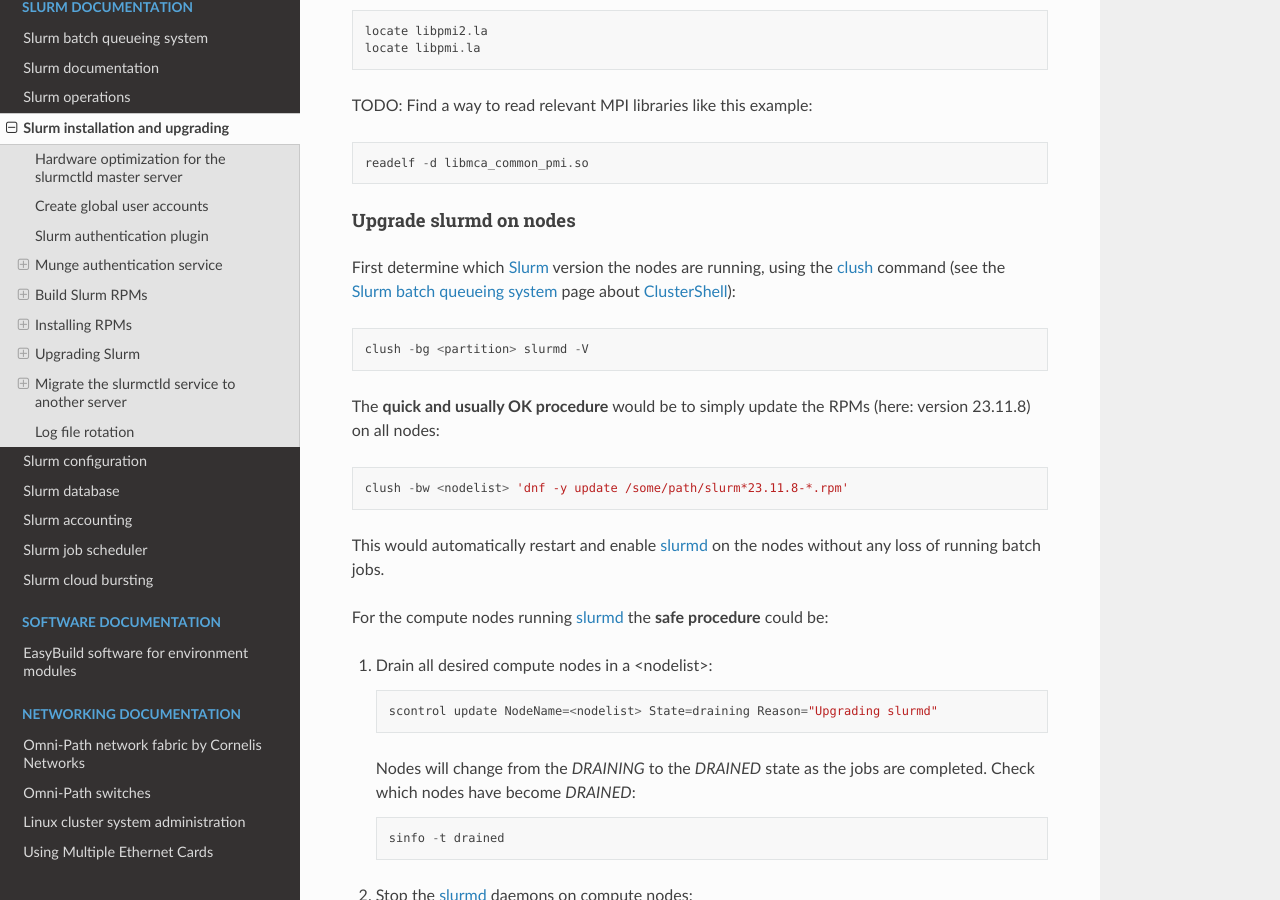
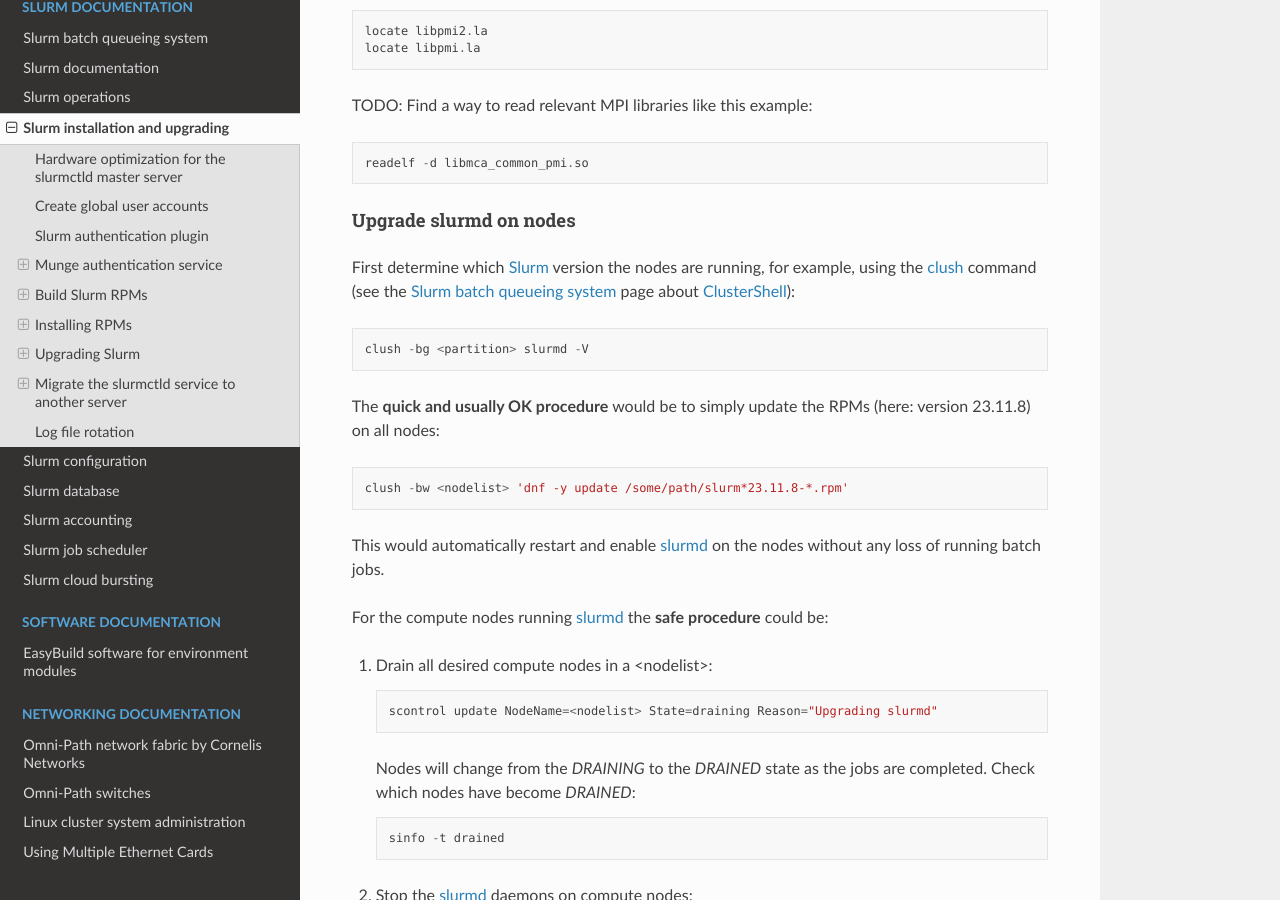
Before and after one commit to OleHolmNielsen/Niflheim_system, a Sphinx documentation site: the page built from docs/Slurm_installation.rst, in a window 1280 px wide and 900 px high, scrolled down 18186 px. Built offline with Sphinx 7.4.7 and the Read the Docs theme 2.0.0, drawn with Linux system fonts in a browser that asks for light colours; some of the changed text lies outside the part shown.

Commit message:
Minor edit

```diff
--- a/docs/Slurm_installation.rst
+++ b/docs/Slurm_installation.rst
@@ -752,8 +752,8 @@
 
 6. Check the cluster nodes' health using ``sinfo`` and check for any
    ``Nodes ... not responding`` errors in ``slurmctld.log``.
-   It may be necessary to restart all the ``slurmd`` on all nodes
-   using the clush_ command (see the :ref:`SLURM` page about ClusterShell_)::
+   It may be necessary to restart all the ``slurmd`` on all nodes,
+   for example, using the clush_ command (see the :ref:`SLURM` page about ClusterShell_)::
 
      clush -ba systemctl restart slurmd
 
@@ -802,7 +802,7 @@
 .......................
 
 First determine which Slurm_ version the nodes are running,
-using the clush_ command (see the :ref:`SLURM` page about ClusterShell_)::
+for example, using the clush_ command (see the :ref:`SLURM` page about ClusterShell_)::
 
   clush -bg <partition> slurmd -V
 
@@ -924,8 +924,8 @@
      systemctl enable slurmctld
 
 8. If some nodes are not communicating, restart the slurmd_ service on those nodes.
-   As discussed in bug_20462_ it is currently necessary to restart slurmd_ on **all nodes**
-   using the clush_ command (see the :ref:`SLURM` page about ClusterShell_)::
+   As discussed in bug_20462_ it is currently necessary to restart slurmd_ on **all nodes**,
+   for example, using the clush_ command (see the :ref:`SLURM` page about ClusterShell_)::
 
 
      clush -ba systemctl restart slurmd
```
